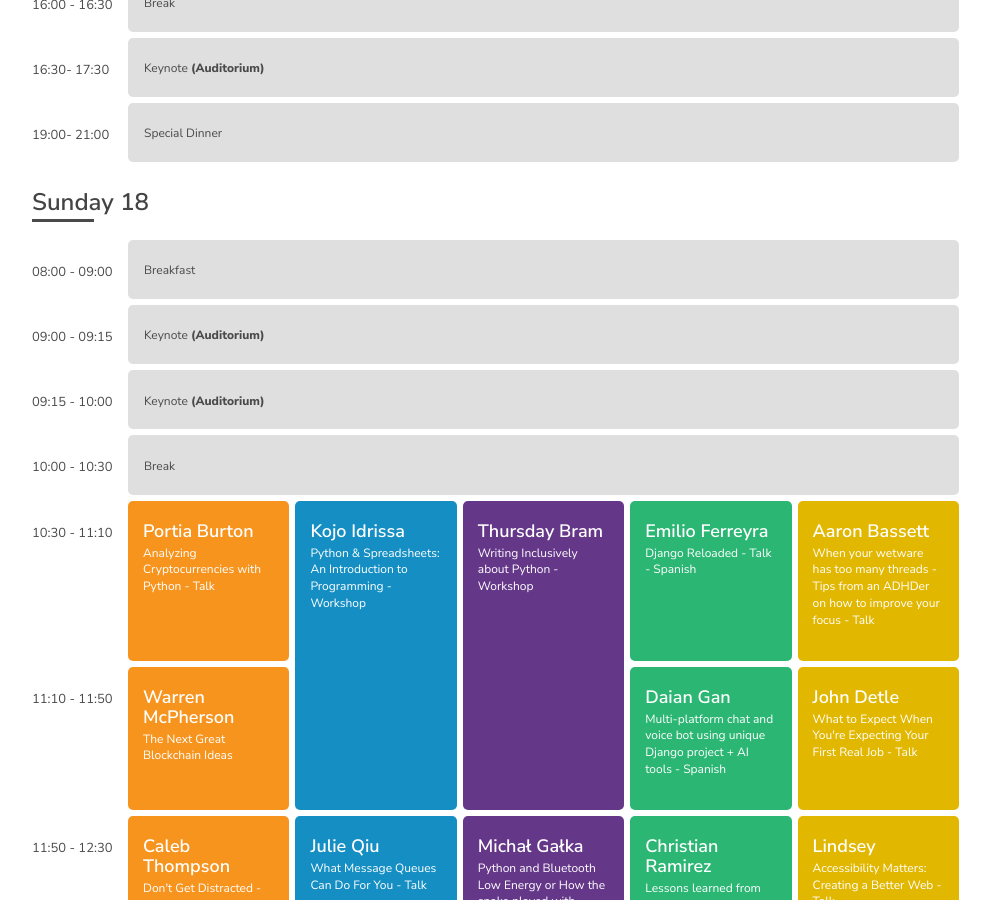
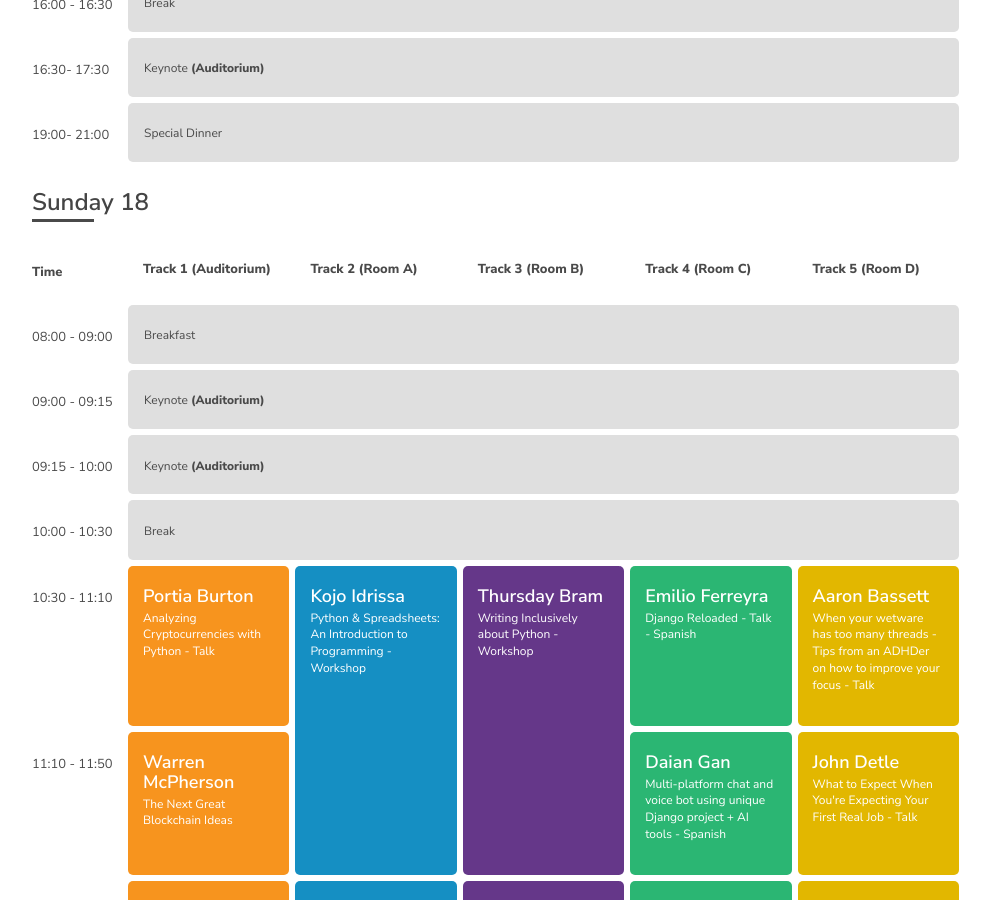
Before and after one commit to pycaribbean/pycaribbean.github.io, a Jekyll site: the page built from schedule.html, in a window 1280 px wide and 900 px high, scrolled down 1835 px. Shown: the whole window, without its empty margins (143-1133 px from the left). Built offline with Jekyll 4.4.1, drawn with Linux system fonts in a browser that asks for light colours; nearby versions of some CDN libraries; library files that are not in the unit come from our copies.

```diff
--- a/schedule.html
+++ b/schedule.html
@@ -246,6 +246,27 @@
 
         <div class="responsive-schedule">
 
+          <!-- ////////////// Start Header ////////////// -->
+          <div class="time header">
+              <strong>Time</strong>
+          </div>
+          <div class="lecture header">
+              <strong>Track 1 (Auditorium)</strong>
+          </div>
+          <div class="lecture header">
+              <strong>Track 2 (Room A)</strong>
+          </div>
+          <div class="lecture header">
+              <strong>Track 3 (Room B)</strong>
+          </div>
+          <div class="lecture header">
+             <strong>Track 4 (Room C)</strong>
+          </div>
+          <div class="lecture header">
+              <strong>Track 5 (Room D)</strong>
+          </div>
+          <!-- ////////////// End Header ////////////// -->
+
         <div class="time">08:00 - 09:00</div>
         <div class="break">
             <p>Breakfast </p>
```
